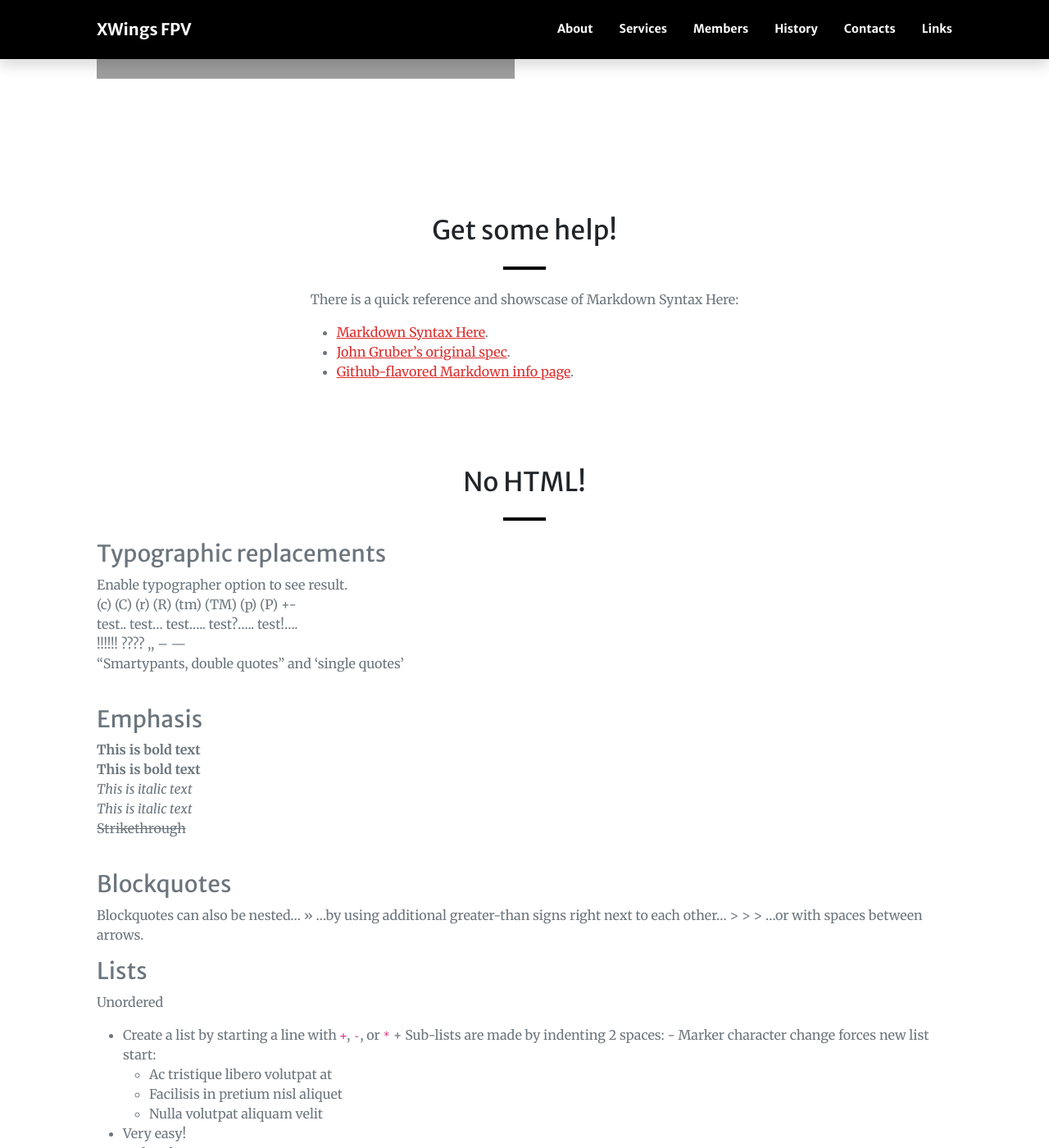
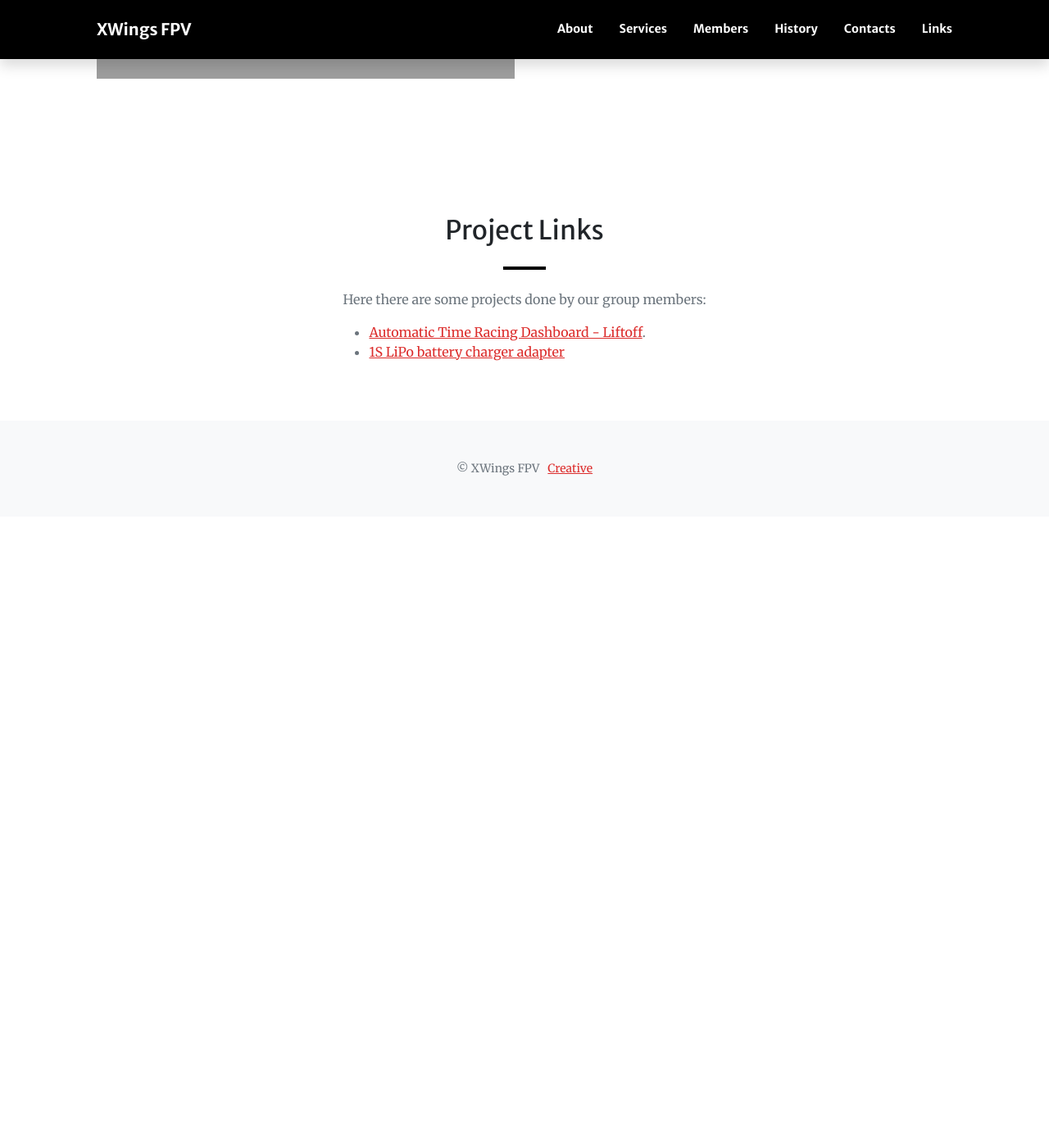
Before and after one commit to XWings-FPV/webpage, a Jekyll site: the page built from links.md, in a window 1280 px wide and 1400 px high, scrolled down 836 px. Shown: the whole window at 82% size. Built offline with Jekyll 4.4.1, drawn with Linux system fonts in a browser that asks for light colours; comment, search, counter and statistics services are not loaded; after the commit the page ends 1466 px from its top, so only the background shows below that; some of the changed text lies outside the part shown; grey boxes are pictures that could not be loaded.

Commit message:
css, js and html added

```diff
--- a/_data/menus.yml
+++ b/_data/menus.yml
@@ -14,4 +14,4 @@ header:
 - title: Contacts
   url: /#contacts
 - title: Links
-  url: /links
+  url: /#links
--- a/links.md
+++ b/links.md
@@ -12,90 +12,27 @@ menus:
 sections:
 - type: address.html
   section_id: address
-  title: You are welcome!
-  map: https://www.google.com/maps/embed?pb=!1m18!1m12!1m3!1d2949.1784803899586!2d-71.56614568458906!3d42.338717979188324!2m3!1f0!2f0!3f0!3m2!1i1024!2i768!4f13.1!3m3!1m2!1s0x0%3A0x6335220b7c08850a!2sMarlborough%20District%20Court!5e0!3m2!1sen!2sbg!4v1583193778570!5m2!1sen!2sbg
+  title: Meeting Place
+  map: https://www.google.com/maps/embed?pb=!1m18!1m12!1m3!1d3976.2242327746623!2d-74.0858771!3d4.6359018!2m3!1f0!2f0!3f0!3m2!1i1024!2i768!4f13.1!3m3!1m2!1s0x0%3A0xb696cd67a04b98e9!2sFacultad+De+Ingenieria+-+UNIVERSIDAD+NACIONAL+DE+COLOMBIA!5e0!3m2!1ses!2sbg!4v1690475641347!5m2!1ses!2sbg
   address:
     title: Address
     text: >
-      45 Williams St,<br/>
-      Marlborough, MA 01752,<br/>
-      United States
+      Ave Cra 30 #45-3,<br/>
+      Bogota D.C,<br/>
+      Colombia
   phone:
     title: Phones
     text: >
-      +1 (202) 555-014<br/>
-      +1 (202) 555-015
+      +57 312 5164057, Alejandro Ojeda (CEO)<br/>
+      +57 302 2189408, Christian Hoffman (CTO)
 - type: paragraph.html
   section_id: help
-  title: Get some help!
+  title: Project Links
   text: >+
-    There is a quick reference and showscase of Markdown Syntax Here:
+    Here there are some projects done by our group members:
 
-    * [Markdown Syntax Here](https://github.com/adam-p/markdown-here/wiki/Markdown-Cheatsheet).
+    * [Automatic Time Racing Dashboard - Liftoff](LINK DE LOOKERSTUDIO).
 
-    * [John Gruber's original spec](http://daringfireball.net/projects/markdown/).
-
-    * [Github-flavored Markdown info page](http://github.github.com/github-flavored-markdown/).
-
-- type: paragraph.html
-  section_id: more-to-come
-  title: No HTML!
-#  background_style: bg-info
-#  text_style: text-left text-white
-  actions:
-   - title: Markdown is fun!
-     class: btn-info
-     url: '#'
-  text: >+
-    ### Typographic replacements
-
-    Enable typographer option to see result.
-
-    (c) (C) (r) (R) (tm) (TM) (p) (P) +-
-
-    test.. test... test..... test?..... test!....
-
-    !!!!!! ???? ,,  -- ---
-
-    "Smartypants, double quotes" and 'single quotes'
-
-
-    ### Emphasis
-
-    **This is bold text**
-
-    __This is bold text__
-
-    *This is italic text*
-
-    _This is italic text_
-
-    ~~Strikethrough~~
-
-
-    ### Blockquotes
-
-    > Blockquotes can also be nested...
-    >> ...by using additional greater-than signs right next to each other...
-    > > > ...or with spaces between arrows.
-
-    ### Lists
-
-    Unordered
-
-    + Create a list by starting a line with `+`, `-`, or `*`
-    + Sub-lists are made by indenting 2 spaces:
-    - Marker character change forces new list start:
-      * Ac tristique libero volutpat at
-      + Facilisis in pretium nisl aliquet
-      - Nulla volutpat aliquam velit
-    + Very easy!
-
-    Ordered
-
-    1. Lorem ipsum dolor sit amet
-    2. Consectetur adipiscing elit
-    3. Integer molestie lorem at massa
+    * [1S LiPo battery charger adapter](https://es.linkedin.com/posts/dacunar_x-wings-btl-a4-v10-adaptador-para-cargador-activity-7195534585336582144-T63z)
 
 ---
-Here goes some raw markdown content.
```
Also changed, not shown: _includes/links.html (added, +71 -0 lines), assets/css/style_links.css (added, +93 -0 lines), assets/js/script_links.js (added, +28 -0 lines), index.md (+2 -0 lines), _includes/images/XWingsLogoWhite.jpg (added), _includes/images/dashboard.png (added), _includes/images/pcb.png (added).
